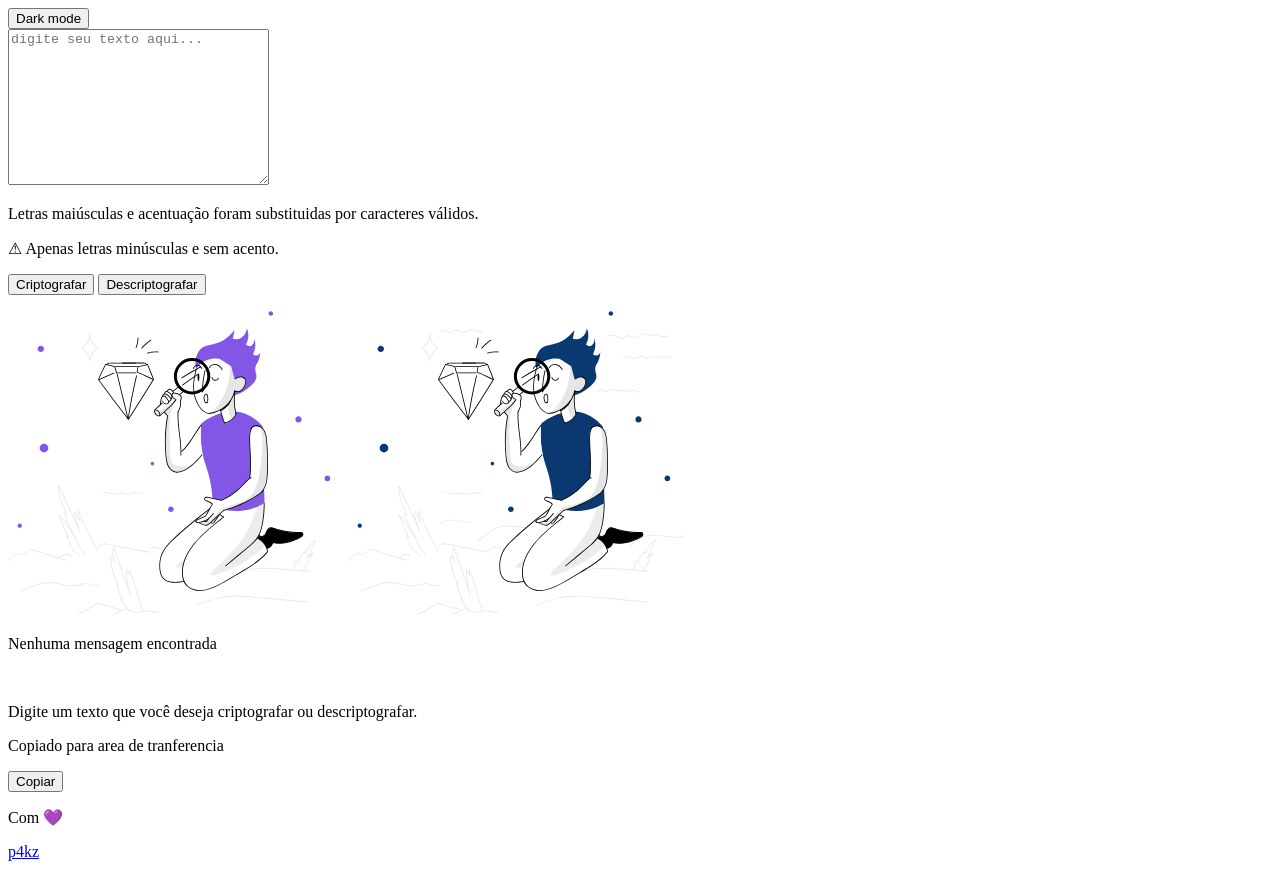
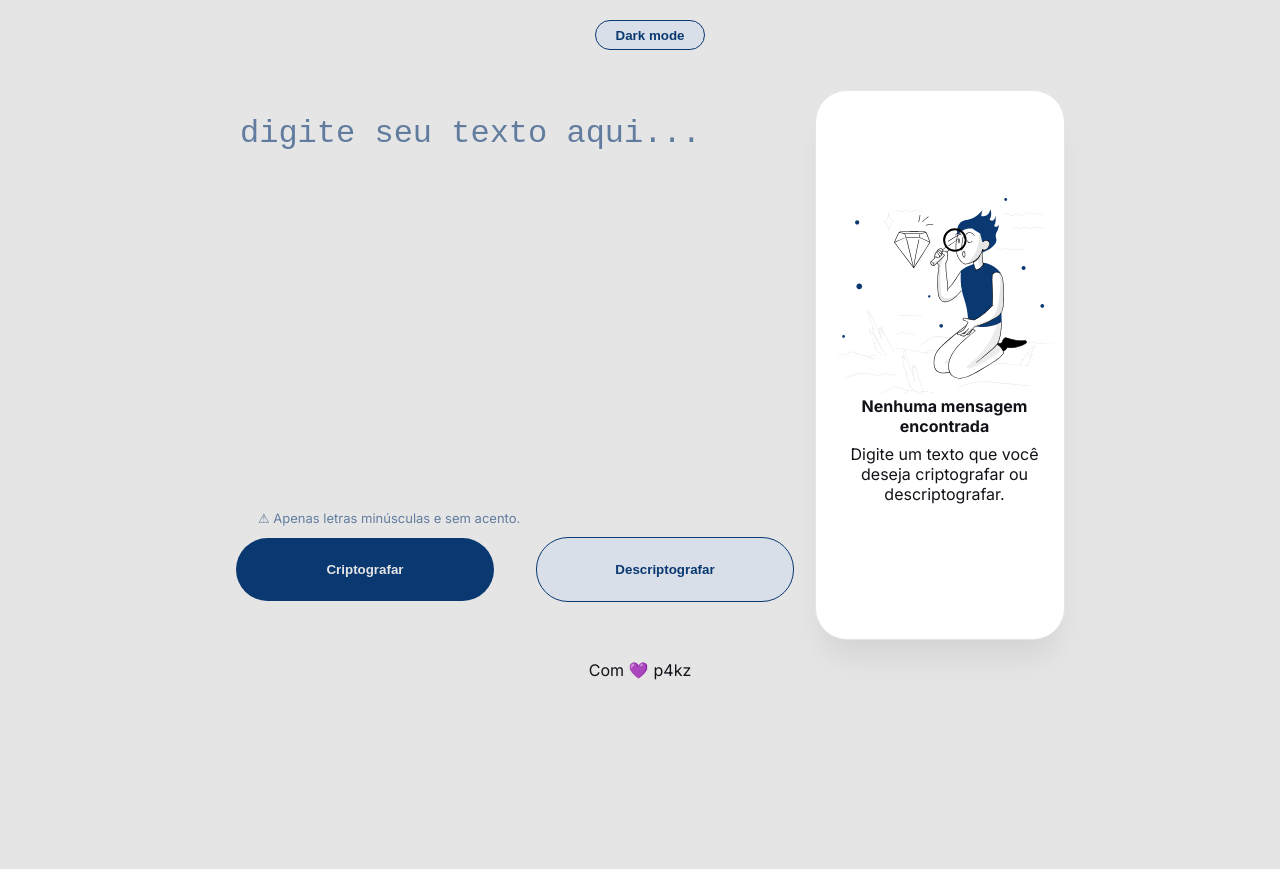
Before and after one commit to p4kz/app-cod, a website: page index.html in a window 1280 px wide. After the commit the page ends 800 px from the top, so only its background shows below. Drawn offline with Linux system fonts and the light colour scheme; the site is published under a folder, as on GitHub Pages, so addresses that start at the root find nothing.

Commit message:
reform name/paste

```diff
--- a/index.html
+++ b/index.html
@@ -7,9 +7,9 @@
     <link rel="preconnect" href="https://fonts.googleapis.com">
     <link rel="preconnect" href="https://fonts.gstatic.com" crossorigin>
     <link href="https://fonts.googleapis.com/css2?family=Inter:wght@400;500;700&display=swap" rel="stylesheet">
-    <link rel="stylesheet" href="/css/global.css">
-    <link rel="stylesheet" href="/css/media-query.css">
-    <link rel="stylesheet" href="/css/index.css">
+    <link rel="stylesheet" href="./src/css/global.css">
+    <link rel="stylesheet" href="./src/css/media-query.css">
+    <link rel="stylesheet" href="src/css/index.css">
     <title>aDeco | p4kz</title>
   </head>
   <body>
@@ -35,8 +35,8 @@
           <div class="box-result">
             <p class="result"></p>
             <div class="img-init">
-              <img class="img-dark" src="./img/finder-roxo.svg" alt="Garoto segurando lupa com camisa e cabelo roxo">
-              <img class="img-light" src="./img/finder-blue.svg" alt="Garoto segurando lupa com camisa e cabelo azul">
+              <img class="img-dark" src="./src/img/finder-roxo.svg" alt="Garoto segurando lupa com camisa e cabelo roxo">
+              <img class="img-light" src="./src/img/finder-blue.svg" alt="Garoto segurando lupa com camisa e cabelo azul">
               <p class="img-title">Nenhuma mensagem encontrada</p><br>
               <p>Digite um texto que você deseja criptografar ou descriptografar.</p>
             </div>
@@ -51,7 +51,7 @@
     <footer>
       <p>Com 💜</p><a href="https://github.com/p4kz" target="_blank">p4kz</a>
     </footer>
-    <script src="./js/dark.js"></script>
-    <script src="./js/main.js"></script>
+    <script src="./src/js/dark.js"></script>
+    <script src="./src/js/main.js"></script>
   </body>
 </html>
```
Also changed, not shown: package.json (added, +20 -0 lines), src/css/global.css (renamed from css/global.css), src/css/index.css (renamed from css/index.css), src/css/media-query.css (renamed from css/media-query.css), src/img/finder-blue.svg (renamed from img/finder-blue.svg), src/img/finder-roxo.svg (renamed from img/finder-roxo.svg), src/js/dark.js (renamed from js/dark.js), src/js/main.js (renamed from js/main.js).
